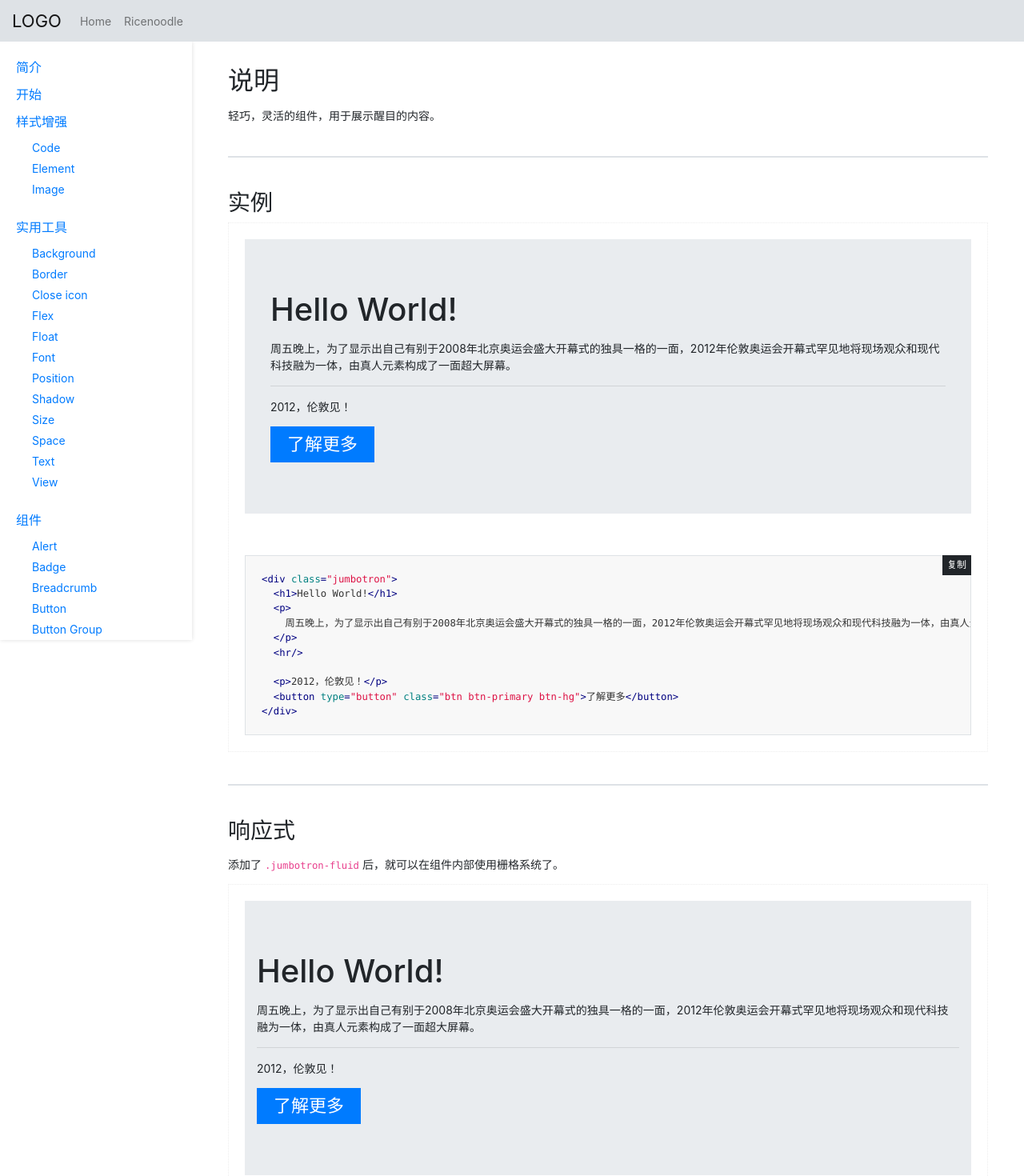
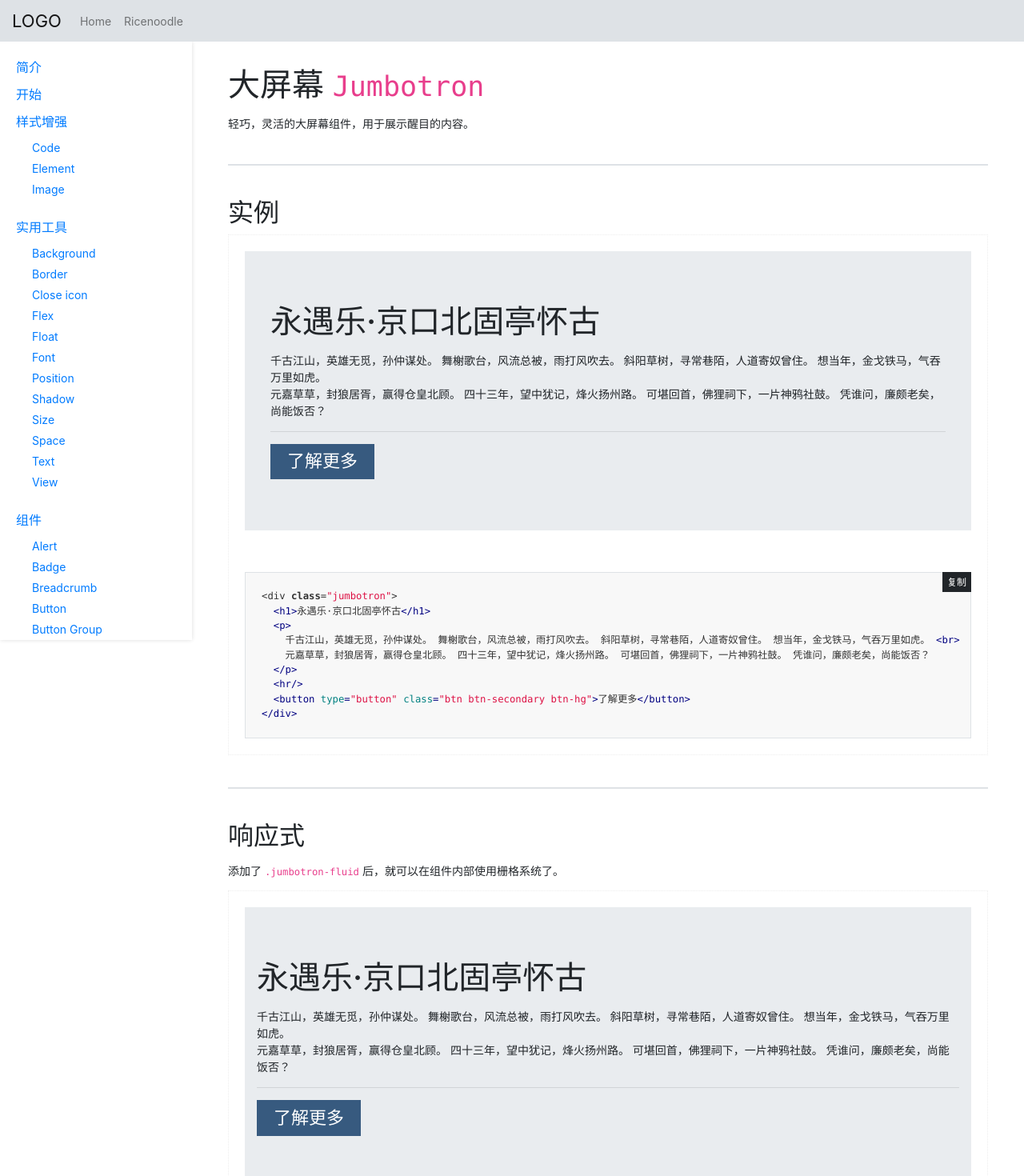
Before and after one commit to yayocn/yayocn-web, a React app: page /ricenoodle/components/jumbotron in a window 1280 px wide. Shown: the top 1470 px of the page at 80% size. Built offline with nearby package versions, Linux system fonts and the light colour scheme.

Commit message:
improve jumbotron

```diff
--- a/src/view/ricenoodle/components/Jumbotron.js
+++ b/src/view/ricenoodle/components/Jumbotron.js
@@ -23,27 +23,25 @@ export default class Jumbotron extends Component {
     data.forEach((item, index) => {
       if (index !== len - 1) {
         code += `<div class="${item.className}">
-  <h1>Hello World!</h1>
+  <h1>永遇乐·京口北固亭怀古</h1>
   <p>
-    周五晚上，为了显示出自己有别于2008年北京奥运会盛大开幕式的独具一格的一面，2012年伦敦奥运会开幕式罕见地将现场观众和现代科技融为一体，由真人元素构成了一面超大屏幕。
+    千古江山，英雄无觅，孙仲谋处。 舞榭歌台，风流总被，雨打风吹去。 斜阳草树，寻常巷陌，人道寄奴曾住。 想当年，金戈铁马，气吞万里如虎。 <br>
+    元嘉草草，封狼居胥，赢得仓皇北顾。 四十三年，望中犹记，烽火扬州路。 可堪回首，佛狸祠下，一片神鸦社鼓。 凭谁问，廉颇老矣，尚能饭否？
   </p>
   <hr/>
-
-  <p>2012，伦敦见！</p>
-  <button type="button" class="btn btn-primary btn-hg">了解更多</button>
+  <button type="button" class="btn btn-secondary btn-hg">了解更多</button>
 </div>
 
 `;
       } else {
         code += `<div class="${item.className}">
-  <h1>Hello World!</h1>
+  <h1>永遇乐·京口北固亭怀古</h1>
   <p>
-    周五晚上，为了显示出自己有别于2008年北京奥运会盛大开幕式的独具一格的一面，2012年伦敦奥运会开幕式罕见地将现场观众和现代科技融为一体，由真人元素构成了一面超大屏幕。
+    千古江山，英雄无觅，孙仲谋处。 舞榭歌台，风流总被，雨打风吹去。 斜阳草树，寻常巷陌，人道寄奴曾住。 想当年，金戈铁马，气吞万里如虎。 <br>
+    元嘉草草，封狼居胥，赢得仓皇北顾。 四十三年，望中犹记，烽火扬州路。 可堪回首，佛狸祠下，一片神鸦社鼓。 凭谁问，廉颇老矣，尚能饭否？
   </p>
   <hr/>
-
-  <p>2012，伦敦见！</p>
-  <button type="button" class="btn btn-primary btn-hg">了解更多</button>
+  <button type="button" class="btn btn-secondary btn-hg">了解更多</button>
 </div>`;
       }
     })
@@ -54,14 +52,13 @@ export default class Jumbotron extends Component {
   createResponsiveCode = (target) => {
     let code = `<div class="jumbotron jumbotron-fluid">
   <div class="container">
-    <h1>Hello World!</h1>
+    <h1>永遇乐·京口北固亭怀古</h1>
     <p>
-      周五晚上，为了显示出自己有别于2008年北京奥运会盛大开幕式的独具一格的一面，2012年伦敦奥运会开幕式罕见地将现场观众和现代科技融为一体，由真人元素构成了一面超大屏幕。
+      千古江山，英雄无觅，孙仲谋处。 舞榭歌台，风流总被，雨打风吹去。 斜阳草树，寻常巷陌，人道寄奴曾住。 想当年，金戈铁马，气吞万里如虎。 <br>
+      元嘉草草，封狼居胥，赢得仓皇北顾。 四十三年，望中犹记，烽火扬州路。 可堪回首，佛狸祠下，一片神鸦社鼓。 凭谁问，廉颇老矣，尚能饭否？
     </p>
     <hr/>
-
-    <p>2012，伦敦见！</p>
-    <button type="button" class="btn btn-primary btn-hg">了解更多</button>
+    <button type="button" class="btn btn-secondary btn-hg">了解更多</button>
   </div>
 </div>`;
 
@@ -71,13 +68,13 @@ export default class Jumbotron extends Component {
   render () {
     return (
       <PageWrapper>
-        <h2>说明</h2>
-        <p>轻巧，灵活的组件，用于展示醒目的内容。</p>
+        <h1>大屏幕 <code>Jumbotron</code></h1>
+        <p>轻巧，灵活的大屏幕组件，用于展示醒目的内容。</p>
 
         <div className="divider divider-bold divider-lg"></div>
 
-        <h3>实例</h3>
-        <div className={classnames(style['util-badge'])}>
+        <h2>实例</h2>
+        <div className={classnames(style['util-jumbotron'])}>
           <div className="row">
             <div className="col-12">
               <div className={classnames(common['feature-example'])}>
@@ -88,14 +85,13 @@ export default class Jumbotron extends Component {
                         JUMBOTRON.default.map((item, index) => {
                           return (
                             <div className={item.className} key={index}>
-                              <h1>Hello World!</h1>
+                              <h1>永遇乐·京口北固亭怀古</h1>
                               <p>
-                                周五晚上，为了显示出自己有别于2008年北京奥运会盛大开幕式的独具一格的一面，2012年伦敦奥运会开幕式罕见地将现场观众和现代科技融为一体，由真人元素构成了一面超大屏幕。
+                                千古江山，英雄无觅，孙仲谋处。 舞榭歌台，风流总被，雨打风吹去。 斜阳草树，寻常巷陌，人道寄奴曾住。 想当年，金戈铁马，气吞万里如虎。 <br/>
+                                元嘉草草，封狼居胥，赢得仓皇北顾。 四十三年，望中犹记，烽火扬州路。 可堪回首，佛狸祠下，一片神鸦社鼓。 凭谁问，廉颇老矣，尚能饭否？
                               </p>
                               <hr/>
-
-                              <p>2012，伦敦见！</p>
-                              <button type="button" className="btn btn-primary btn-hg">了解更多</button>
+                              <button type="button" className="btn btn-secondary btn-hg">了解更多</button>
                             </div>
                           );
                         })
@@ -117,9 +113,9 @@ export default class Jumbotron extends Component {
 
         <div className="divider divider-bold divider-lg"></div>
 
-        <h3>响应式</h3>
+        <h2>响应式</h2>
         <p>添加了 <code>.jumbotron-fluid</code> 后，就可以在组件内部使用栅格系统了。</p>
-        <div className={classnames(style['util-badge'])}>
+        <div className={classnames(style['util-jumbotron'])}>
           <div className="row">
             <div className="col-12">
               <div className={classnames(common['feature-example'])}>
@@ -131,14 +127,13 @@ export default class Jumbotron extends Component {
                           return (
                             <div className={item.className} key={index}>
                               <div className="container">
-                                <h1>Hello World!</h1>
+                                <h1>永遇乐·京口北固亭怀古</h1>
                                 <p>
-                                  周五晚上，为了显示出自己有别于2008年北京奥运会盛大开幕式的独具一格的一面，2012年伦敦奥运会开幕式罕见地将现场观众和现代科技融为一体，由真人元素构成了一面超大屏幕。
+                                  千古江山，英雄无觅，孙仲谋处。 舞榭歌台，风流总被，雨打风吹去。 斜阳草树，寻常巷陌，人道寄奴曾住。 想当年，金戈铁马，气吞万里如虎。<br/>
+                                  元嘉草草，封狼居胥，赢得仓皇北顾。 四十三年，望中犹记，烽火扬州路。 可堪回首，佛狸祠下，一片神鸦社鼓。 凭谁问，廉颇老矣，尚能饭否？
                                 </p>
                                 <hr/>
-
-                                <p>2012，伦敦见！</p>
-                                <button type="button" className="btn btn-primary btn-hg">了解更多</button>
+                                <button type="button" className="btn btn-secondary btn-hg">了解更多</button>
                               </div>
                             </div>
                           );
```
